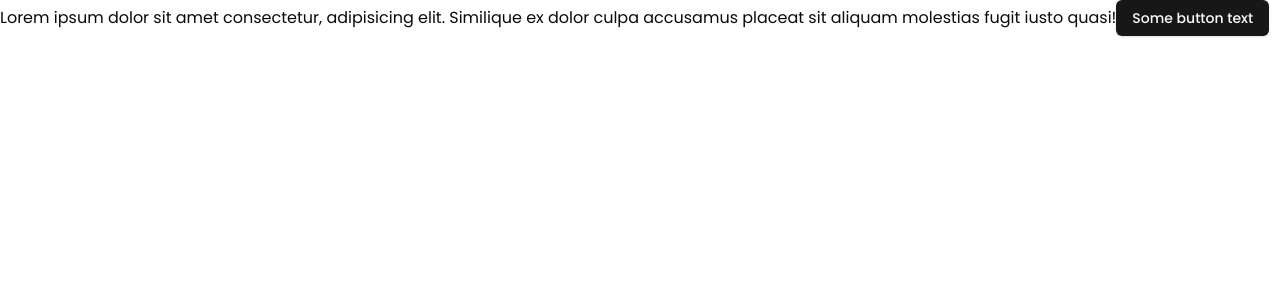
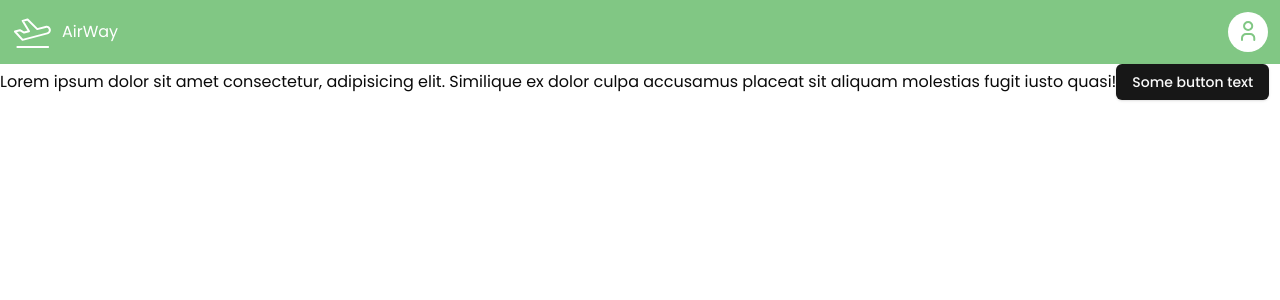
Before and after one commit to volodymyr-korolchuk/flight-booking, a Next.js app: page / in a window 1280 px wide. Shown: the top 300 px of the page. Built offline with nearby package versions, Linux system fonts and the light colour scheme.

Commit message:
feat: header

```diff
--- a/src/app/globals.css
+++ b/src/app/globals.css
@@ -10,6 +10,12 @@ body {
 @layer utilities {
   .text-balance {
     text-wrap: balance;
+  }
+}
+
+@layer components {
+  .cc-text-input {
+    @apply border border-solid border-chineseWhite rounded-sm px-2 py-4 text-sm leading-4 text-raisinBlack font-medium;
   }
 }
 
--- a/src/app/layout.tsx
+++ b/src/app/layout.tsx
@@ -1,5 +1,6 @@
 import { Poppins } from "next/font/google";
 import "./globals.css";
+import Header from "@/components/Header";
 
 const poppins = Poppins({
   subsets: ["latin"],
@@ -20,6 +21,7 @@ export default function RootLayout({
   return (
     <html lang="en" className="h-full">
       <body className={`${poppins.variable} h-full`}>
+        <Header />
         {children}
       </body>
     </html>
--- /dev/null
+++ b/src/components/Header.tsx
@@ -0,0 +1,102 @@
+"use client";
+
+import React from "react";
+import { usePathname } from "next/navigation"; // Hook to get the current path
+
+const PlaneSvg = () => (
+  <>
+    <svg
+      xmlns="http://www.w3.org/2000/svg"
+      width="42"
+      height="40"
+      viewBox="0 0 42 40"
+      fill="none"
+    >
+      <g clip-path="url(#clip0_4_78)">
+        <path
+          d="M25.2521 17.0967L33.4909 14.94C33.9267 14.817 34.3832 14.7802 34.8337 14.8317C35.2842 14.8831 35.7196 15.0219 36.1146 15.2397C36.5096 15.4576 36.8561 15.7502 37.134 16.1005C37.4118 16.4508 37.6154 16.8517 37.7328 17.2798C37.8502 17.7079 37.879 18.1545 37.8176 18.5936C37.7562 19.0327 37.6058 19.4554 37.3753 19.8371C37.1447 20.2187 36.8385 20.5516 36.4747 20.8162C36.1109 21.0809 35.6967 21.272 35.2564 21.3783L10.5417 27.85L2.95105 19.4833L7.89263 18.19L12.0717 20.5467L17.0133 19.2533L10.6287 8.84667L15.5719 7.55167L25.2521 17.0967Z"
+          stroke="white"
+          stroke-width="2"
+          stroke-linecap="round"
+          stroke-linejoin="round"
+        />
+        <path
+          d="M5.3988 35H36.1024"
+          stroke="white"
+          stroke-width="2"
+          stroke-linecap="round"
+          stroke-linejoin="round"
+        />
+      </g>
+      <defs>
+        <clipPath id="clip0_4_78">
+          <rect
+            width="40.9382"
+            height="40"
+            fill="white"
+            transform="translate(0.281494)"
+          />
+        </clipPath>
+      </defs>
+    </svg>
+  </>
+);
+
+const UserSvg = () => (
+  <svg
+    xmlns="http://www.w3.org/2000/svg"
+    width="40"
+    height="40"
+    viewBox="0 0 40 40"
+    fill="none"
+  >
+    <circle cx="20" cy="20" r="20" fill="white" />
+    <g clip-path="url(#clip0_49_2)">
+      <path
+        d="M16.0471 14C16.0471 15.0609 16.4784 16.0783 17.2462 16.8284C18.0139 17.5786 19.0552 18 20.1409 18C21.2267 18 22.268 17.5786 23.0357 16.8284C23.8034 16.0783 24.2348 15.0609 24.2348 14C24.2348 12.9391 23.8034 11.9217 23.0357 11.1716C22.268 10.4214 21.2267 10 20.1409 10C19.0552 10 18.0139 10.4214 17.2462 11.1716C16.4784 11.9217 16.0471 12.9391 16.0471 14Z"
+        stroke="#81C784"
+        stroke-width="2"
+        stroke-linecap="round"
+        stroke-linejoin="round"
+      />
+      <path
+        d="M14 28V26C14 24.9391 14.4313 23.9217 15.1991 23.1716C15.9668 22.4214 17.0081 22 18.0938 22H22.1876C23.2734 22 24.3147 22.4214 25.0824 23.1716C25.8501 23.9217 26.2815 24.9391 26.2815 26V28"
+        stroke="#81C784"
+        stroke-width="2"
+        stroke-linecap="round"
+        stroke-linejoin="round"
+      />
+    </g>
+    <defs>
+      <clipPath id="clip0_49_2">
+        <rect
+          width="24.5629"
+          height="24"
+          fill="white"
+          transform="translate(7.92114 7)"
+        />
+      </clipPath>
+    </defs>
+  </svg>
+);
+
+const Header = () => {
+  const pathname = usePathname();
+  const renderUserIcon = pathname !== "/auth";
+
+  return (
+    <header className="w-full bg-darkSeaGreen p-3 flex justify-between">
+      <div className="w-fit flex items-center justify-center gap-x-2">
+        <PlaneSvg />
+        <p className="text-white">AirWay</p>
+      </div>
+      {renderUserIcon && (
+        <button className="cursor-pointer">
+          <UserSvg />
+        </button>
+      )}
+    </header>
+  );
+};
+
+export default Header;
```
